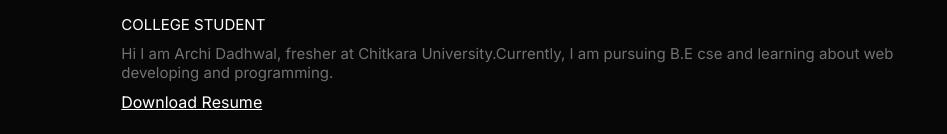
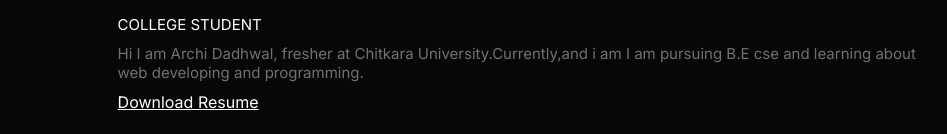
Before and after one commit to archi-cell/Resume-Page, a plain HTML site: page Archi.html in a window 1280 px wide. Shown: the part 161-295 px from the top of the page, without its empty margins (158-1105 px from the left). Drawn offline with nearby package versions, Linux system fonts and the light colour scheme.

Commit message:
Update Archi.html

```diff
--- a/Archi.html
+++ b/Archi.html
@@ -25,7 +25,7 @@
           </h1>
           <p class="profile_title">College Student</p>
           <p class="description profile_description">
-             Hi I am Archi Dadhwal, fresher at Chitkara University.Currently, I am pursuing B.E cse and learning about web developing and programming.
+             Hi I am Archi Dadhwal, fresher at Chitkara University.Currently,and i am  I am pursuing B.E cse and learning about web developing and programming.
           </p>
           <a class="downloadBtn" href="./cv.pdf" download="Resume.pdf">Download Resume</a>
         </div>
```
